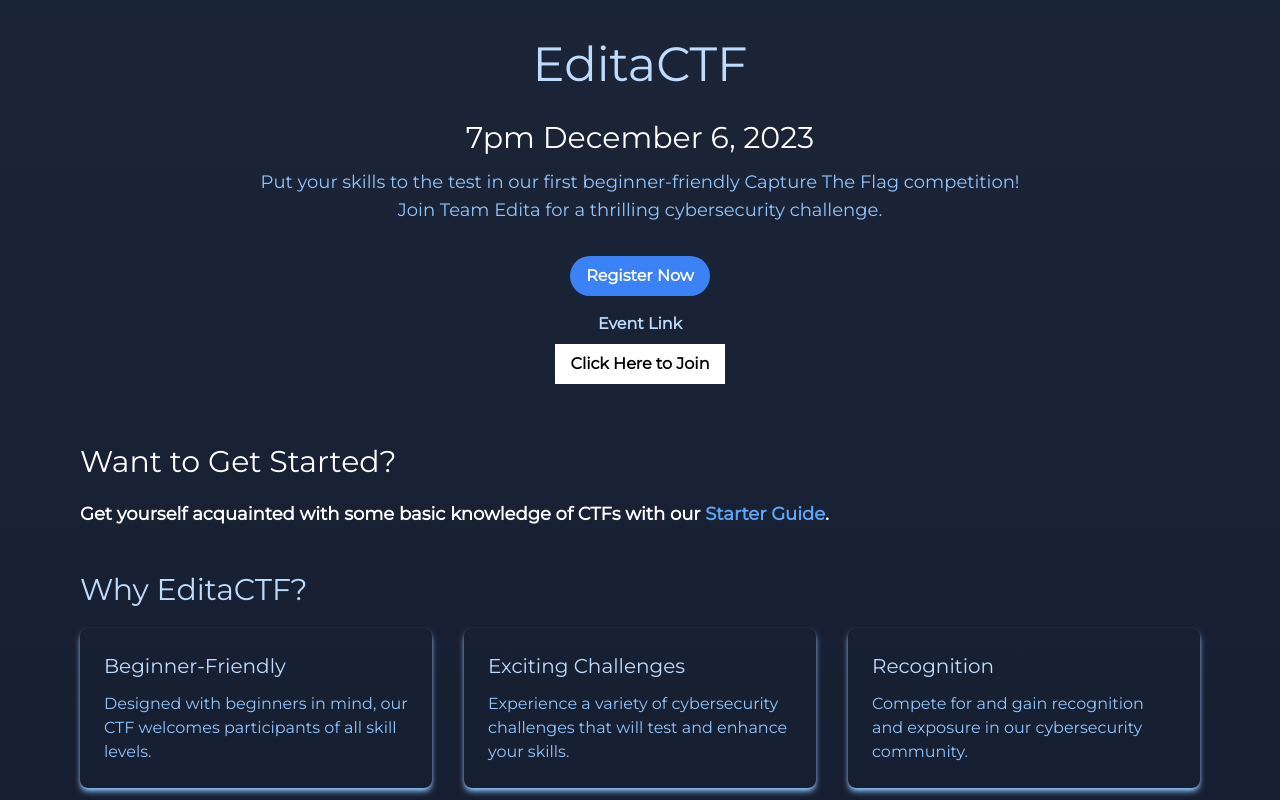
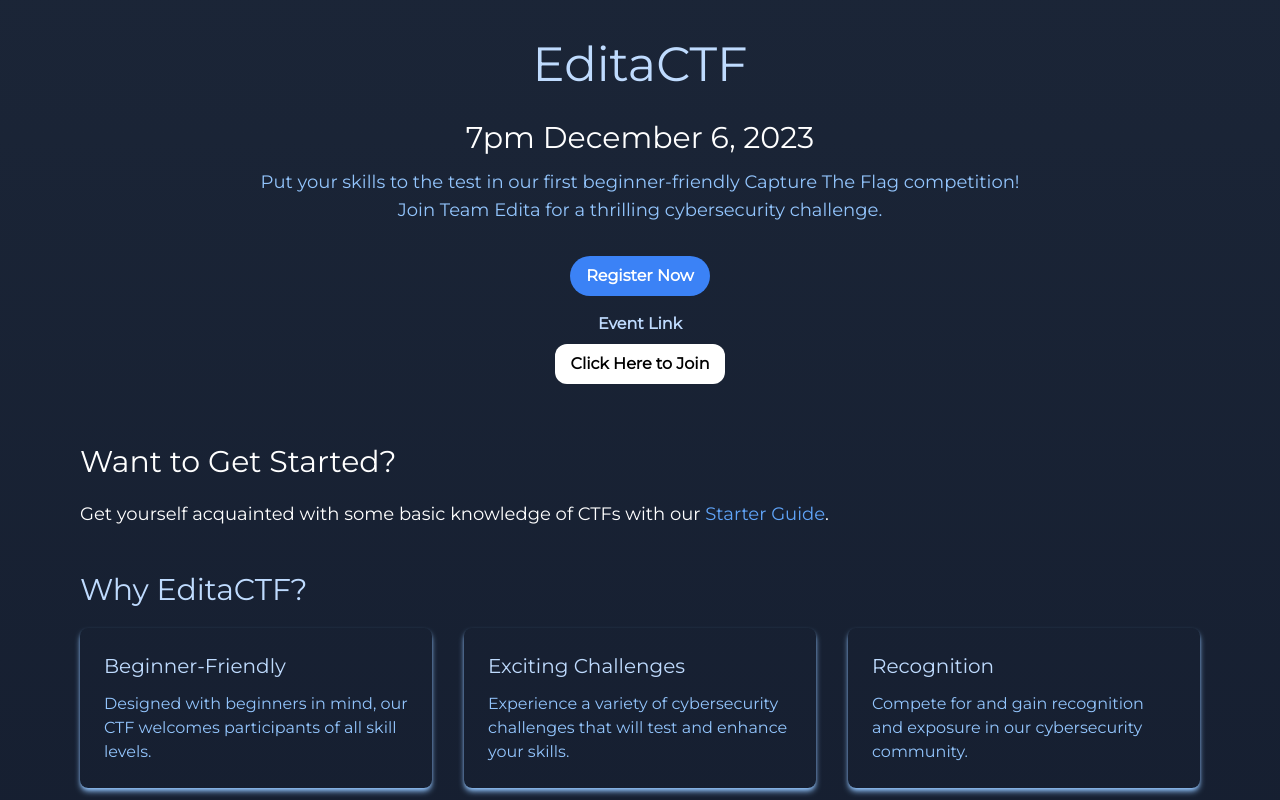
Before and after one commit to FrenzyVJN/Edita, a Next.js app: page /events in a window 1280 px wide. Shown: the top 800 px of the page. Built offline with nearby package versions, Linux system fonts and the light colour scheme.

Commit message:
Rounded Event Link

```diff
--- a/app/events/page.tsx
+++ b/app/events/page.tsx
@@ -17,7 +17,7 @@ function Events() {
         {/* Add the new button here */}
         <h1 className='mt-4 mb-2 font-semibold text-blue-200'>Event Link</h1>
         <button
-          className=" bg-white bg-opacity-100 hover:bg-white hover:bg-opacity-50 text-black font-bold py-2 px-4 transition duration-300 transform hover:scale-105 focus:outline-none focus:shadow-outline-yellow"
+          className="bg-white bg-opacity-100 hover:bg-white hover:bg-opacity-50 text-black font-bold py-2 px-4 transition duration-300 transform hover:scale-105 focus:outline-none focus:shadow-outline-yellow rounded-xl"
           disabled={true} // Set to true for now, enable later
         >
         <a href="https://tryhackme.com/room/editactf2k23">
@@ -29,7 +29,7 @@ function Events() {
 
             <div className="mt-10">
                 <h2 className="text-white text-3xl py-5 animate__animated animate__fadeIn">Want to Get Started?</h2>
-                <b><p className="text-white text-lg animate__animated animate__fadeIn">Get yourself acquainted with some basic knowledge of CTFs with our <a href="https://edita.frenzyvjn.tech/starter" className="text-blue-400 hover:underline">Starter Guide</a>.</p></b>
+                <p className="text-white text-lg animate__animated animate__fadeIn">Get yourself acquainted with some basic knowledge of CTFs with our <a href="https://edita.frenzyvjn.tech/starter" className="text-blue-400 hover:underline">Starter Guide</a>.</p>
                 <br />
                 <h2 className="text-blue-200 text-3xl py-5 animate__animated animate__fadeIn">Why EditaCTF?</h2>
                 <div className="grid grid-cols-1 sm:grid-cols-2 lg:grid-cols-3 gap-8">
```
